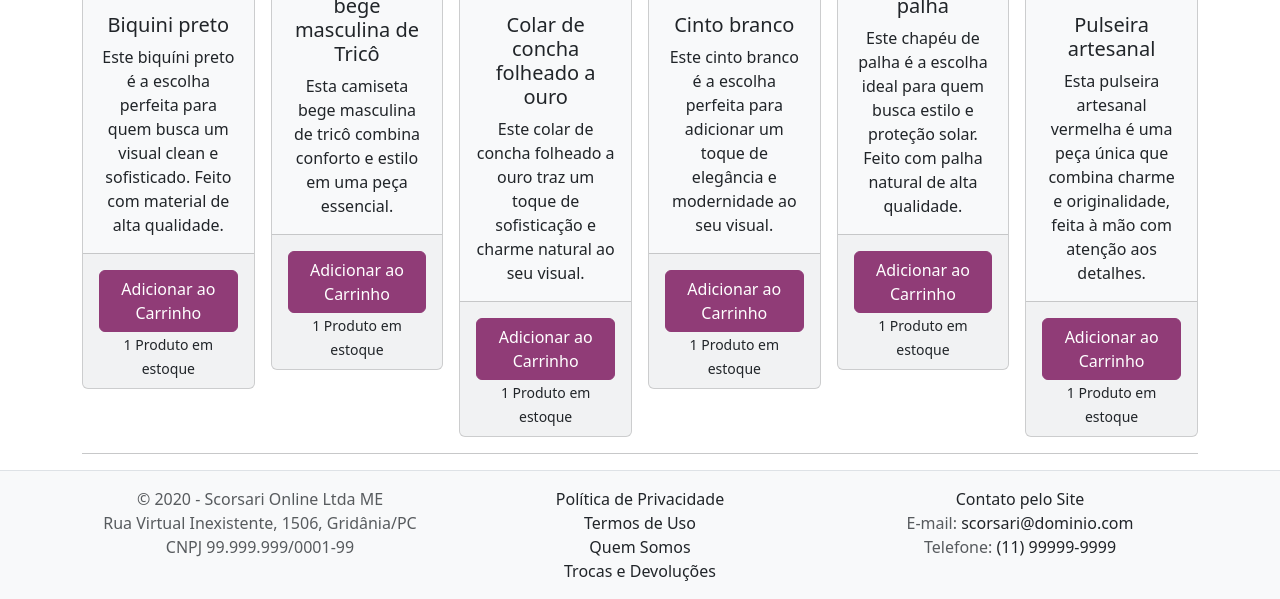
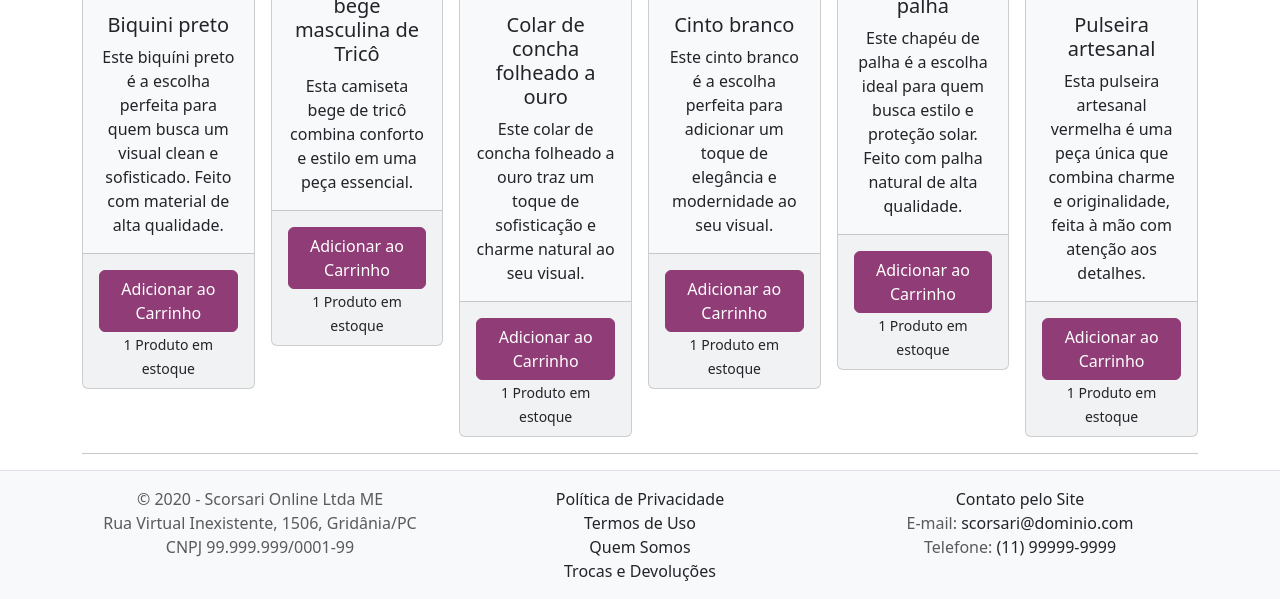
Before and after one commit to LauraScorsafava1/Front-End-Scorsari, a website: page index.html in a window 1280 px wide. Shown: the part 1399-1998 px from the top of the page. Drawn offline with nearby package versions, Linux system fonts and the light colour scheme.

Commit message:
Alteração na Camisa Bege

```diff
--- a/index.html
+++ b/index.html
@@ -309,7 +309,7 @@
                      </div>
                      <div class="card-body">
                         <h5 class="card-title">Camiseta bege masculina de Tricô</h5>
-                        <p class="card-text">Esta camiseta bege masculina de tricô combina conforto e estilo em uma peça essencial.</p>
+                        <p class="card-text">Esta camiseta bege de tricô combina conforto e estilo em uma peça essencial.</p>
                      </div>
                      <div class="card-footer">
                         <a href="carrinho.html" class="btn" style="background-color: #903c77; color: white; border-color: #903c77; margin-top: 0.5rem; display: block;">
```
